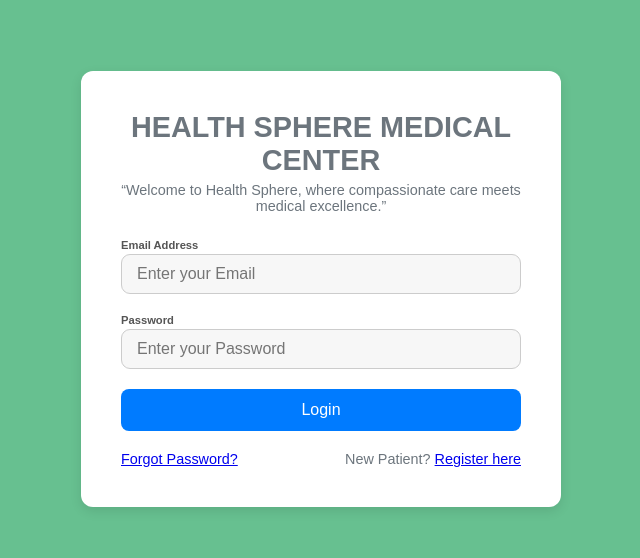
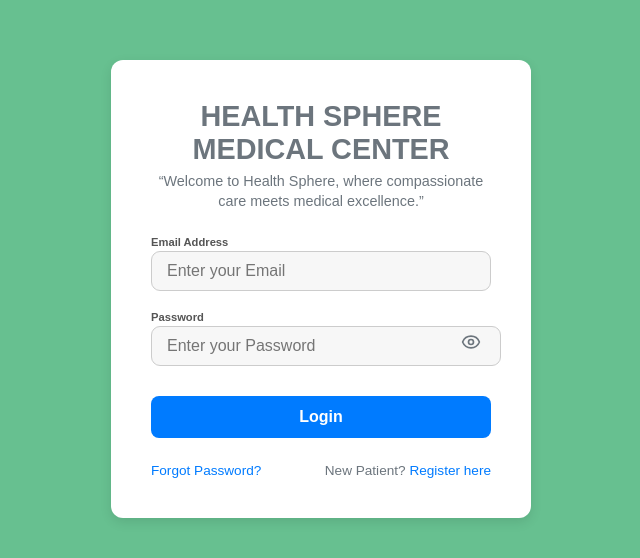
Before and after one commit to Vincent-Caraga/hospital-appointment, a React (Vite) app in the folder client/: page / in a window 1280 px wide. Shown: the part 126-684 px from the top of the page, without its empty margins (319-959 px from the left). Built offline with nearby package versions, Linux system fonts and the light colour scheme; a web font is replaced by a local one.

Commit message:
fix password input

```diff
--- a/client/src/CSS/Login.css
+++ b/client/src/CSS/Login.css
@@ -1,4 +1,4 @@
-/* Mobile styles */
+/* Mobile styles (Default) */
 .login-page {
   display: flex;
   justify-content: center;
@@ -6,50 +6,92 @@
   min-height: 100vh;
   background-color: #67c090;
   font-family: Arial, sans-serif;
-  padding: 15px; /* Smaller padding for mobile */
+  padding: 15px;
 }
+
 .login-container {
   background-color: #ffffff;
-  padding: 30px 20px; /* Mobile-optimized padding */
+  padding: 30px 20px;
   border-radius: 12px;
   width: 100%;
-  max-width: 100%; /* Full width on mobile */
+  max-width: 100%;
   text-align: center;
+  box-sizing: border-box;
 }
+
 .login-logo {
   color: #6c757d;
   margin-bottom: 5px;
-  font-size: 1.5rem; /* Smaller font size for mobile */
+  font-size: 1.5rem;
+  font-weight: bold;
 }
+
 .login-title {
   color: #6c757d;
   margin-bottom: 25px;
   font-size: 0.9rem;
+  line-height: 1.4;
 }
+
 /* Form Grouping and Inputs */
 .form-group {
   margin-bottom: 20px;
   text-align: left;
 }
+
 .form-group label {
   display: block;
   margin-bottom: 8px;
   font-weight: bold;
   color: #343a40;
 }
+
 .form-group input {
   width: 100%;
   padding: 12px 15px;
   border: 1px solid #ced4da;
   border-radius: 8px;
-  box-sizing: border-box;
+  box-sizing: border-box; /* Pre-emptive fix para hindi lumampas */
   transition: border-color 0.3s;
+  font-size: 1rem;
 }
+
 .form-group input:focus {
   border-color: #007bff;
   outline: none;
   box-shadow: 0 0 0 0.2rem rgba(0, 123, 255, 0.25);
 }
+
+/* Password Visibility Toggle Fix */
+.password-wrapper {
+  position: relative;
+  width: 103%;
+}
+
+.password-input {
+  padding-right: 45px !important; /* Space para sa mata icon */
+}
+
+.toggle-password {
+  position: absolute;
+  right: 20px;
+  top: 40%;
+  transform: translateY(-50%);
+  background: none;
+  border: none;
+  cursor: pointer;
+  color: #6c757d;
+  padding: 0;
+  display: flex;
+  align-items: center;
+  justify-content: center;
+}
+
+.toggle-password:hover {
+  color: #343a40;
+}
+
+/* Buttons and Links */
 .login-button {
   width: 100%;
   padding: 12px;
@@ -58,26 +100,51 @@
   border: none;
   border-radius: 8px;
   font-size: 1rem;
+  font-weight: bold;
   cursor: pointer;
   transition: background-color 0.3s;
+  margin-top: 10px;
   margin-bottom: 10px;
 }
+
+.login-button:hover {
+  background-color: #0056b3;
+}
+
+.error-message {
+  color: #dc3545;
+  background-color: #f8d7da;
+  padding: 10px;
+  border-radius: 5px;
+  margin-bottom: 15px;
+  font-size: 0.85rem;
+}
+
 .login-links {
   display: flex;
   justify-content: space-between;
-  font-size: 0.9rem;
+  font-size: 0.85rem;
   color: #6c757d;
-  margin-top: 10px;
+  margin-top: 15px;
+}
+
+.login-links a {
+  color: #007bff;
+  text-decoration: none;
+}
+
+.login-links a:hover {
+  text-decoration: underline;
 }
 
 /* Desktop styles */
 @media (min-width: 500px) {
   .login-container {
-    padding: 40px; /* Restore desktop padding */
-    box-shadow: 0 4px 12px rgba(0, 0, 0, 0.1); /* Add shadow for desktop */
-    max-width: 400px; /* Constrain width on desktop */
+    padding: 40px;
+    box-shadow: 0 4px 12px rgba(0, 0, 0, 0.1);
+    max-width: 420px;
   }
   .login-logo {
-    font-size: 1.8rem; /* Larger font size for desktop */
+    font-size: 1.8rem;
   }
 }
--- a/client/src/pages/Login.jsx
+++ b/client/src/pages/Login.jsx
@@ -1,17 +1,18 @@
 import React, { useState } from "react";
 import "../CSS/Login.css";
 import { Link, useNavigate } from "react-router-dom";
-import { Type } from "lucide-react";
+import { Eye, EyeOff } from "lucide-react";
 
 const Login = () => {
   const [email, setEmail] = useState("");
   const [password, setPassword] = useState("");
   const [error, setError] = useState("");
+  const [showPassword, setShowPassword] = useState(false);
   const navigate = useNavigate();
 
   const handleSubmit = async (e) => {
     e.preventDefault();
-    setError(""); //Clear previous errors
+    setError("");
 
     try {
       const res = await fetch(
@@ -65,15 +66,26 @@ const Login = () => {
 
           <div className="form-group">
             <label htmlFor="password">Password</label>
+            <div className="password-wrapper">
               <input
-              type="password"
+                type={showPassword ? "text" : "password"}
                 id="password"
                 placeholder="Enter your Password"
                 value={password}
                 onChange={(e) => setPassword(e.target.value)}
                 required
+                className="password-input"
                 aria-required="true"
               />
+              <button
+                type="button"
+                className="toggle-password"
+                onClick={() => setShowPassword(!showPassword)}
+                aria-label={showPassword ? "Hide password" : "Show password"}
+              >
+                {showPassword ? <EyeOff size={20} /> : <Eye size={20} />}
+              </button>
+            </div>
           </div>
 
           <button type="submit" className="login-button">
```
Lines whose indentation alone changed are shown as unchanged.
